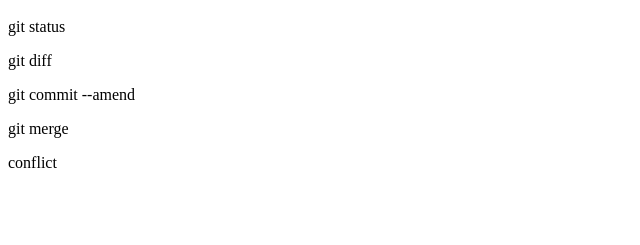
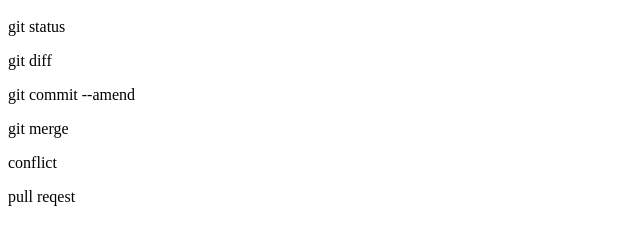
Before and after one commit to ynd738/git_tutorial, a plain HTML site: page index.html in a window 1280 px wide. Shown: the part 57-302 px from the top of the page, without its empty margins (0-640 px from the left). Drawn offline with Linux system fonts and the light colour scheme.

Commit message:
pull requestを追記

```diff
--- a/index.html
+++ b/index.html
@@ -4,3 +4,4 @@
 <p>git commit --amend</p>
 <p>git merge</p>
 <p>conflict</p>
+<p>pull reqest</p>
```
